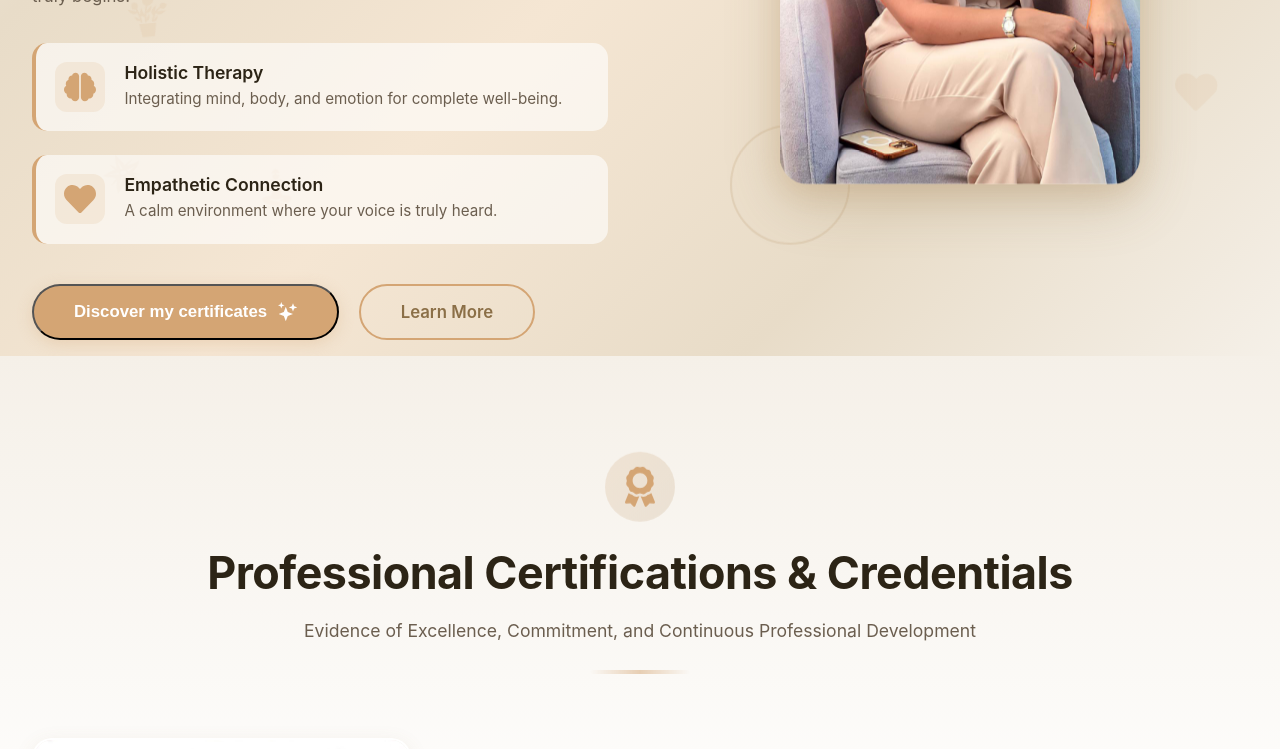
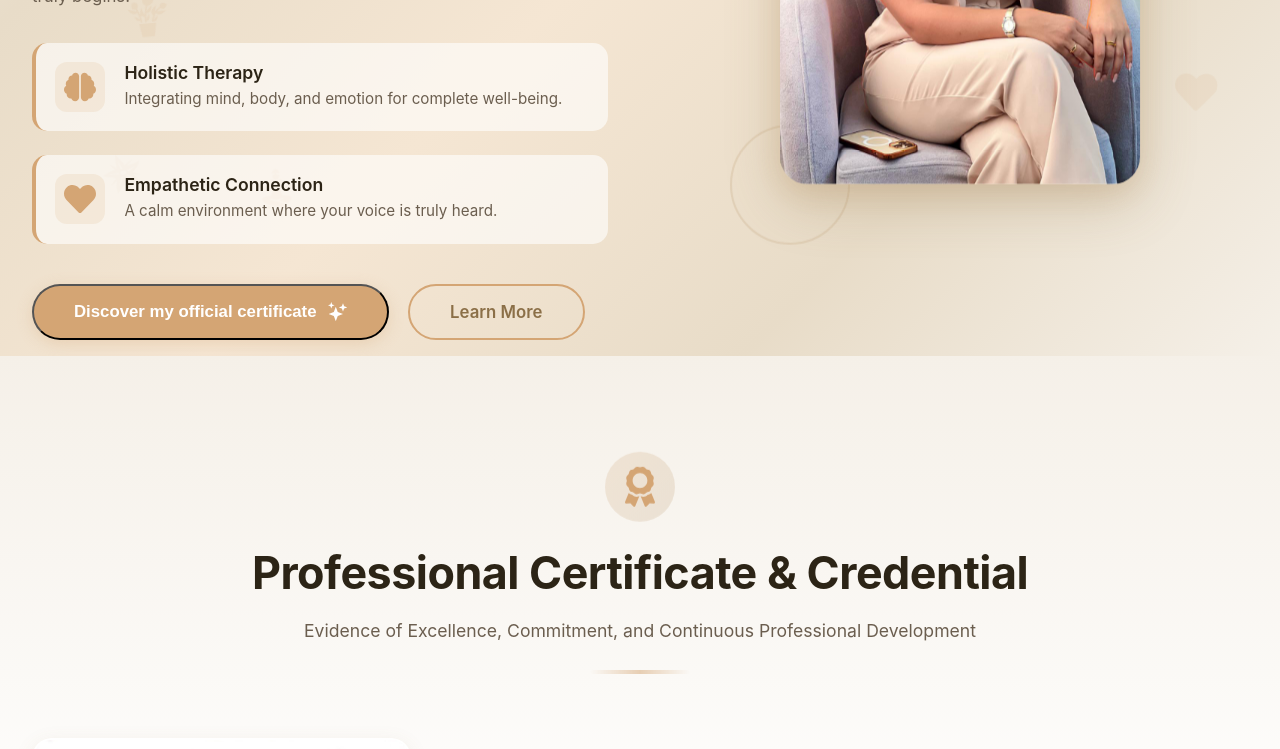
Before and after one commit to alichoker27/Dr-Mona, a Next.js app: page / in a window 1280 px wide. Shown: the part 515-1264 px from the top of the page. Built offline with nearby package versions, Linux system fonts and the light colour scheme.

Commit message:
small bugs fix

```diff
--- a/src/app/components/home/Hero.tsx
+++ b/src/app/components/home/Hero.tsx
@@ -114,7 +114,7 @@ const Hero = ({ onDiscoverClick }: HeroProps) => {
                 onClick={onDiscoverClick}
                 className={styles.primaryButton}
               >
-                <span>Discover my certificates</span>
+                <span>Discover my official certificate</span>
                 <IoSparklesSharp className={styles.buttonIcon} />
               </button>
 
--- a/src/app/components/home/Testimonials.tsx
+++ b/src/app/components/home/Testimonials.tsx
@@ -31,7 +31,7 @@ const Testimonials = () => {
             <FaAward />
           </div>
           <h2 className={styles.title}>
-            Professional Certifications & Credentials
+            Professional Certificate & Credential
           </h2>
           <p className={styles.subtitle}>
             Evidence of Excellence, Commitment, and Continuous Professional
--- a/src/utils/data.ts
+++ b/src/utils/data.ts
@@ -320,10 +320,10 @@ export const blogPosts: BlogPost[] = [
   {
     id: 4,
     title: "Child protection, safe identification and referal, child behavior",
-    date: "2025-01-04/05",
+    date: "2025-01-05",
     author: "Psychologist Mona Chahla",
     summary:
-      "Focused on recognizing children’s needs, understanding behavior, and ensuring safe referral, highlighting her dedication to creating supportive and protective environments.",
+      "Focused on recognizing children's needs, understanding behavior, and ensuring safe referral, highlighting her dedication to creating supportive and protective environments.",
     image: "/ngo2.jpg",
     category: "Teachers ngo staff",
   },
```
